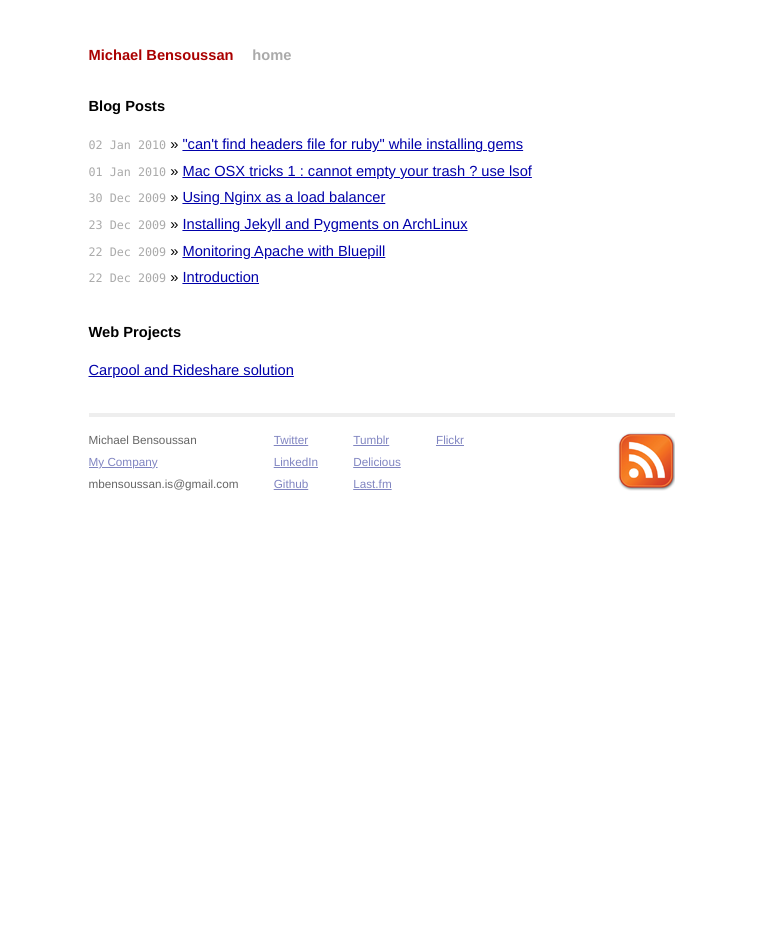
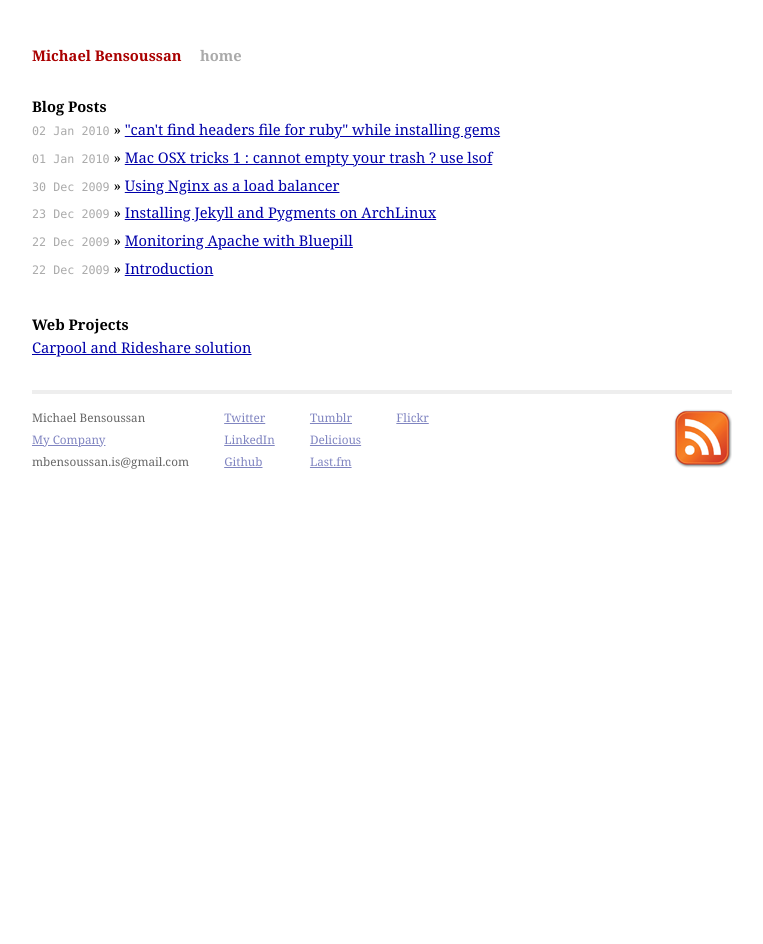
Before and after one commit to mickey/mickeyben, a Jekyll site: the page built from index.html, in a window 1280 px wide. Shown: the whole page, without its empty margins (258-1021 px from the left). Built offline with Jekyll 4.4.1, drawn with Linux system fonts in a browser that asks for light colours; Markdown is read by kramdown in place of the engine named in the settings.

Commit message:
post redesign

```diff
--- a/css/screen.css
+++ b/css/screen.css
@@ -17,7 +17,7 @@
 
 body {
   background-color: white;
-  font: 13.34px helvetica, arial, clean, sans-serif;
+  font: 13.34px georgia,'bitstream vera sans serif','lucida grande',helvetica,verdana,sans-serif;
   *font-size: small;
   text-align: center;
 }
@@ -26,10 +26,20 @@
   font-size: 100%;
 }
 
-h1 {
-  margin-bottom: 1em;
+#post h1 {
+  font-size: 42px;
+  line-height:1.43;
 }
-
+#post h2 {
+	font-size: 26px;
+	line-height:1.1;
+	margin:25px 0;
+}
+#post {
+	font-size:20px;
+	line-height:1.5;
+	color: #212122;
+}
 p {
   margin: 1em 0;
 }
@@ -81,7 +91,7 @@
 .site {
   font-size: 110%;
   text-align: justify;
-  width: 40em;
+  width: 700px;
   margin: 3em auto 2em auto;
   line-height: 1.5em;
 }
```
